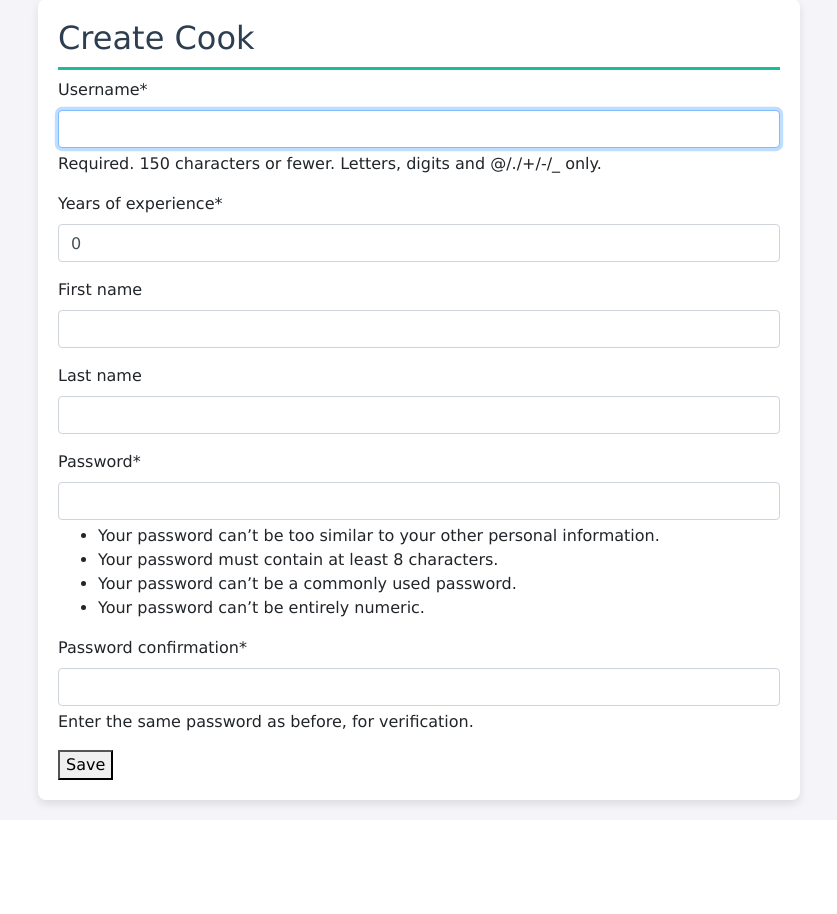
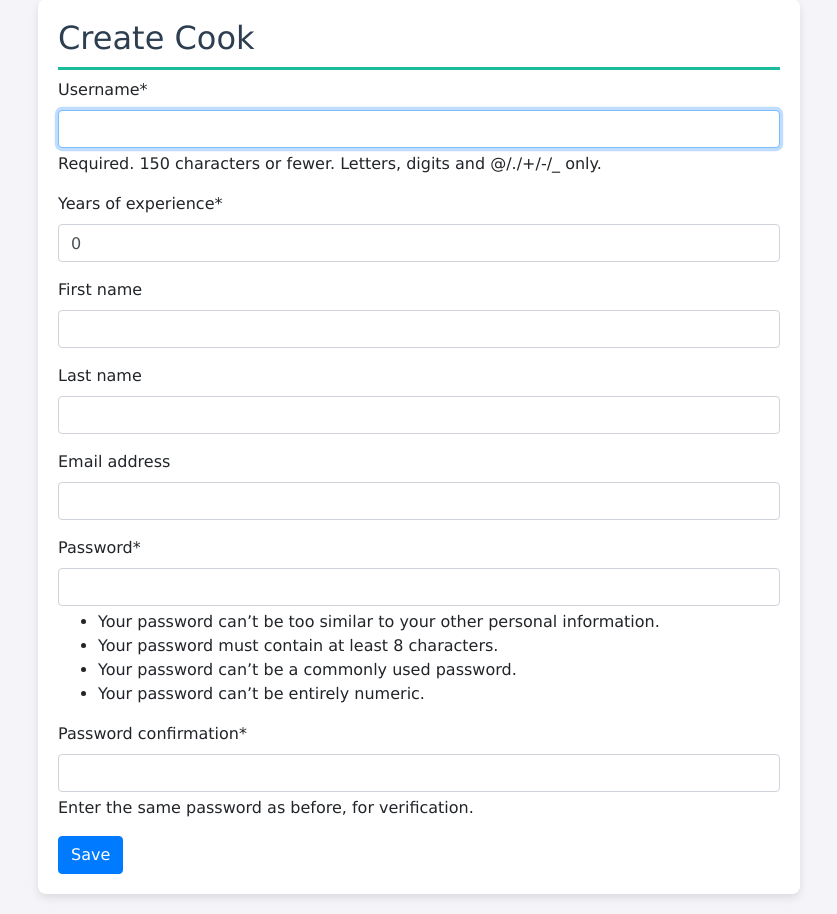
Before and after one commit to VShveda/kitchen_restaurant, a Django app: page /cooks/create/ in a window 1280 px wide. Shown: the part 89-1003 px from the top of the page, without its empty margins (58-895 px from the left). Before the commit the page ends 899 px from the top, so only its background shows below. Run offline with Django 5.2, Linux system fonts and the light colour scheme; a user stored in the database is signed in; some libraries are stand-ins or nearby versions.

Commit message:
fix update and create to cook

```diff
--- a/kitchen/forms.py
+++ b/kitchen/forms.py
@@ -24,10 +24,12 @@ class CookCreationForm(UserCreationForm):
             "years_of_experience",
             "first_name",
             "last_name",
+            "email",
         )
 
-        def clean_experience_value(self):
-            return validate_experience_value(self.cleaned_data["years_of_experience"])
+    def clean_years_of_experience(self):
+        years_of_experience = self.cleaned_data.get("years_of_experience")
+        return validate_experience_value(years_of_experience)
 
 
 def validate_experience_value(years_of_experience):
@@ -43,7 +45,13 @@ def validate_experience_value(years_of_experience):
 class CookExperienceUpdateForm(forms.ModelForm):
     class Meta:
         model = Cook
-        fields = ["years_of_experience"]
+        fields = [
+            "username",
+            "first_name",
+            "last_name",
+            "email",
+            "years_of_experience",
+        ]
 
     def clean_years_of_experience(self):
         years_of_experience = self.cleaned_data.get("years_of_experience")
--- a/templates/kitchen/cook_form.html
+++ b/templates/kitchen/cook_form.html
@@ -20,6 +20,6 @@
   <form method="post">
     {% csrf_token %}
     {{ form|crispy }}
-    <button type="submit" class="button">Save</button>
+    <button type="submit" class="btn btn-primary">Save</button>
   </form>
 {% endblock %}
```
